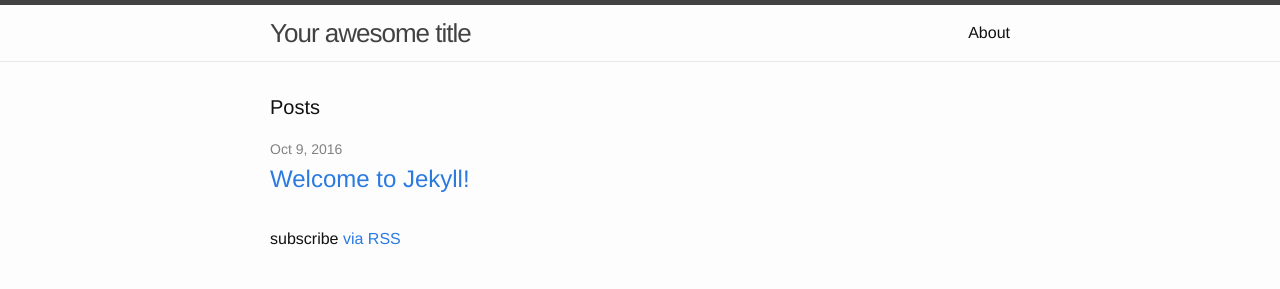
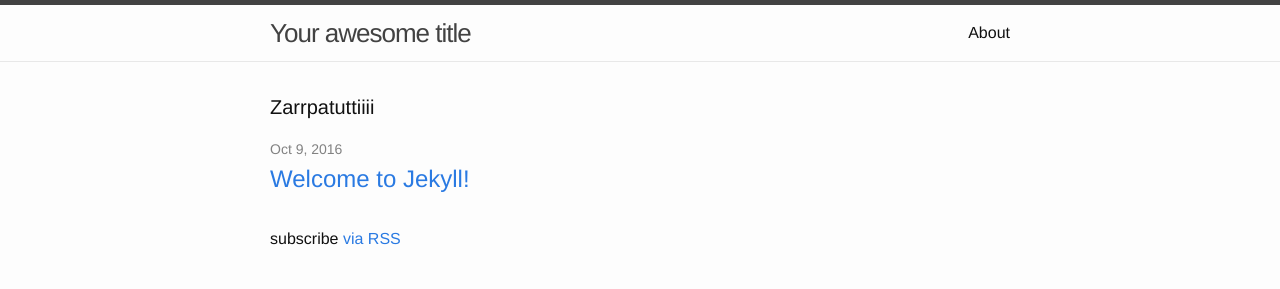
Before and after one commit to nunyvega/nunyvega.github.io, a Jekyll site: the page built from index.html, in a window 1280 px wide. Shown: the top 289 px of the page. Built offline with Jekyll 4.4.1, drawn with Linux system fonts in a browser that asks for light colours.

Commit message:
Update index.html

```diff
--- a/index.html
+++ b/index.html
@@ -4,7 +4,7 @@
 
 <div class="home">
 
-  <h1 class="page-heading">Posts</h1>
+  <h1 class="page-heading">Zarrpatuttiiii</h1>
 
   <ul class="post-list">
     {% for post in site.posts %}
```
